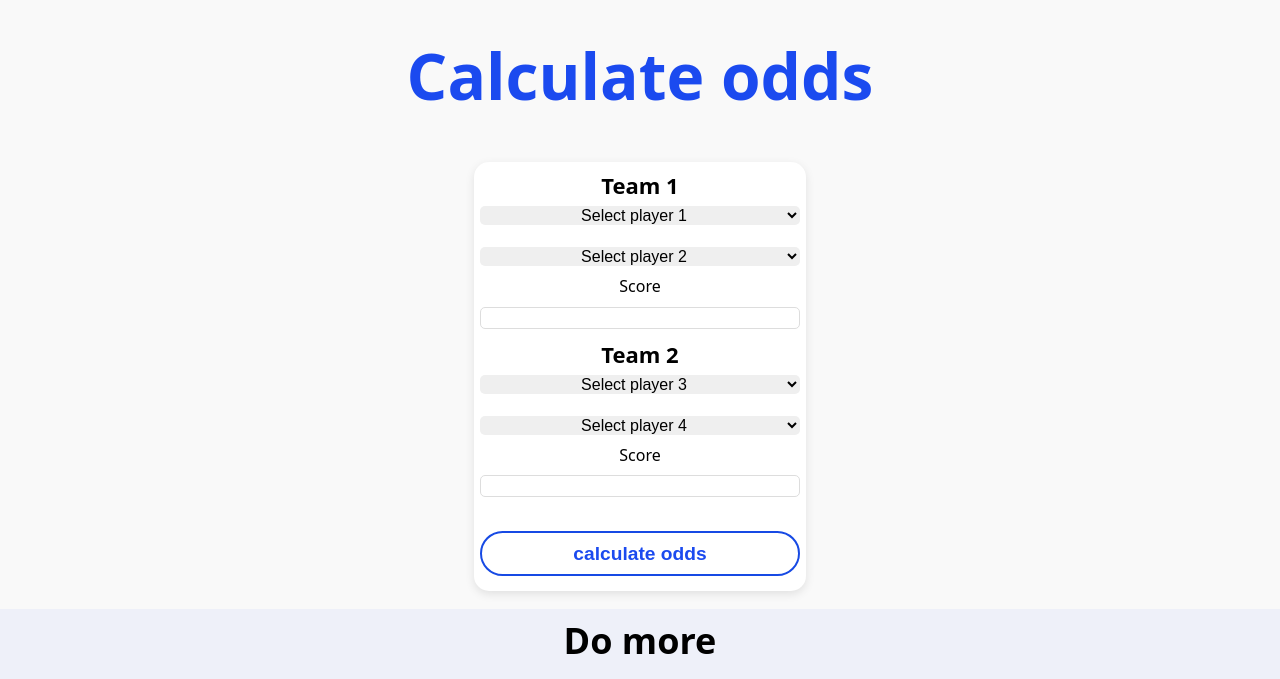
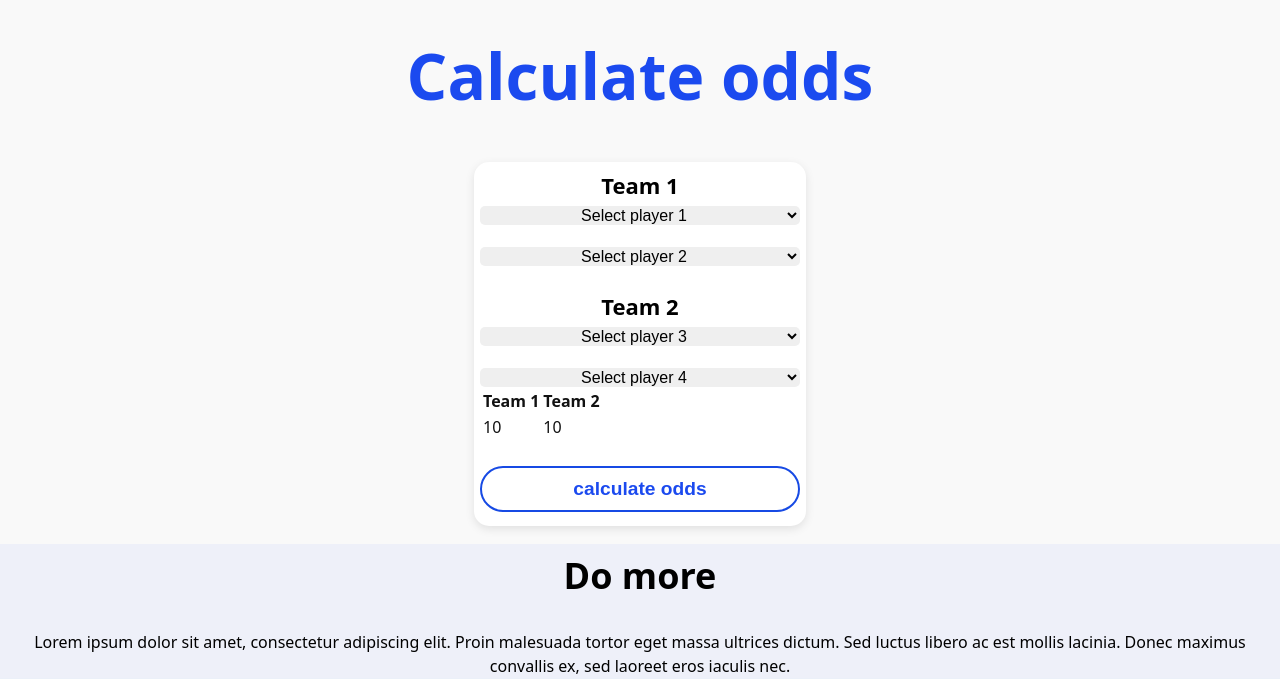
Before and after one commit to lkolebka/baby-foot-python, a Flask app: template myproject/Templates/calculate_odds.html in a window 1280 px wide. Shown: the top 679 px of the page. Run offline with Flask 2, Linux system fonts and the light colour scheme; the template is opened without the code that fills it: most values are stand-ins (such as "Sample title", 1, 10 or a date in 2020); some libraries are stand-ins or nearby versions.

Commit message:
odds working !

```diff
--- a/myproject/Templates/calculate_odds.html
+++ b/myproject/Templates/calculate_odds.html
@@ -23,8 +23,8 @@
 <body>
   <h1>Calculate odds</h1>
 
-  <form method="POST">
-    <!-- Team 1 Label -->
+  <form method="POST" action="/calculate_odds">
+      <!-- Team 1 Label -->
     <label for="player1_name" class="team-label">Team 1 </label>
     <select id="player1_name" name="player1_name">
         <option value="" disabled selected>Select player 1</option>
@@ -39,9 +39,7 @@
             <option value="{{ player }}">{{ player }}</option>
         {% endfor %}
     </select>
-    <!-- Team 1 Score Label -->
-    <label for="team1_score" class="score-label">Score</label>
-    <input type="number" name="team1_score" value="" min="0" max="11" pattern="\d*" inputmode="numeric">
+
     <br>
     <!-- Team 2 Label -->
     <label for="player1_name" class="team-label">Team 2 </label>
@@ -58,10 +56,16 @@
             <option value="{{ player }}">{{ player }}</option>
         {% endfor %}
     </select>
-    <!-- Team 2 Score Label -->
-    <label for="team2_score" class="score-label">Score</label>
-    <input type="number" name="team2_score" value="" min="0" max="11" pattern="\d*" inputmode="numeric">
-    <br>
+    <table>
+      <tr>
+          <th>Team 1</th>
+          <th>Team 2</th>
+      </tr>
+      <tr>
+          <td>{{ team1_expected_score }}</td>
+          <td>{{ team2_expected_score }}</td>
+      </tr>
+  </table>
     <br>
     <input type="submit" value="calculate odds">
   </form>
```
